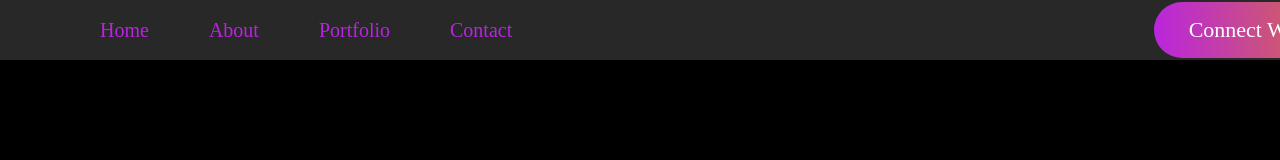
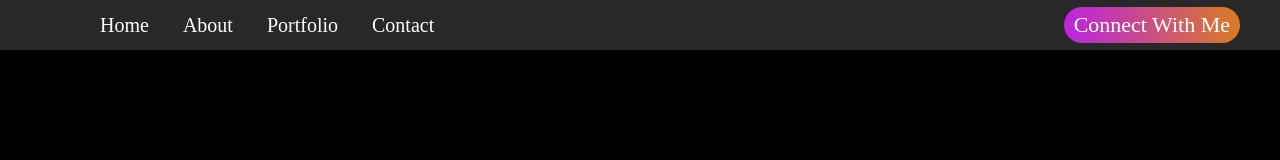
Before and after one commit to 07vinaya02/portfolio, a React (Vite) app: page / in a window 1280 px wide. Shown: the top 160 px of the page. Built offline with nearby package versions, Linux system fonts and the light colour scheme.

Commit message:
change nav bar

```diff
--- a/package.json
+++ b/package.json
@@ -12,9 +12,10 @@
   "dependencies": {
     "@emotion/react": "^11.14.0",
     "@emotion/styled": "^11.14.0",
-    "@mui/icons-material": "^6.4.5",
-    "@mui/material": "^6.4.5",
+    "@mui/icons-material": "^6.4.7",
+    "@mui/material": "^6.4.7",
     "react": "^19.0.0",
+    "react-anchor-link-smooth-scroll": "^1.0.12",
     "react-dom": "^19.0.0"
   },
   "devDependencies": {
--- a/src/App.jsx
+++ b/src/App.jsx
@@ -2,7 +2,7 @@
 
 import About from "./Components/Abouts/About";
 import Contact from "./Components/Contact/Contact";
-import Footer from "./Components/Footer/Footer";
+// import Footer from "./Components/Footer/Footer";
 import Hero from "./Components/Hero/Home";
 import MyWork from "./Components/MyWork/MyWork";
 import Navbar from "./Components/Navbar";
@@ -16,7 +16,7 @@ function App() {
       <About />
       <MyWork />
       <Contact />
-      <Footer />
+      {/* <Footer /> */}
     </div>
   );
 }
--- a/src/Components/Contact/Contact.jsx
+++ b/src/Components/Contact/Contact.jsx
@@ -2,6 +2,29 @@ import "./Contact.css";
 import EmailIcon from "@mui/icons-material/Email";
 import LocalPhoneIcon from "@mui/icons-material/LocalPhone";
 const Contact = () => {
+  const onSubmit = async (event) => {
+    event.preventDefault();
+    const formData = new FormData(event.target);
+
+    formData.append("access_key", "f7d4f965-4488-43da-8afd-162e35bd2775");
+
+    const object = Object.fromEntries(formData);
+    const json = JSON.stringify(object);
+
+    const res = await fetch("https://api.web3forms.com/submit", {
+      method: "POST",
+      headers: {
+        "Content-Type": "application/json",
+        Accept: "application/json",
+      },
+      body: json,
+    }).then((res) => res.json());
+
+    if (res.success) {
+      alert("Message sent successfully");
+    }
+  };
+
   return (
     <div id="contact" className="contact">
       <div className="contact-title">
@@ -29,10 +52,19 @@ const Contact = () => {
 
         <div className="contact-right">
           <h2>Send a Message</h2>
-          <form className="contact-form">
-            <input type="text" placeholder="Your Name" required />
-            <input type="email" placeholder="Your Email" required />
-            <textarea placeholder="Your Message" required></textarea>
+          <form onSubmit={onSubmit} className="contact-form">
+            <input type="text" name="name" placeholder="Your Name" required />
+            <input
+              type="email"
+              name="email"
+              placeholder="Your Email"
+              required
+            />
+            <textarea
+              name="message"
+              placeholder="Your Message"
+              required
+            ></textarea>
             <button type="submit">Send Message</button>
           </form>
         </div>
--- a/src/Components/Hero/Home.jsx
+++ b/src/Components/Hero/Home.jsx
@@ -2,7 +2,7 @@
 import "./Hero.css";
 const Home = () => {
   return (
-    <div href="home" className="hero">
+    <div id="home" className="hero">
       <img src="https://th.bing.com/th/id/OIP.9z2otRrrhtqNmr2ny-FivwHaLG?w=186&h=279&c=7&r=0&o=5&dpr=1.5&pid=1.7" />
       <h1>
         <span>I am Vinaya K ,</span>frontend developer in India.
--- a/src/Components/Navbar.css
+++ b/src/Components/Navbar.css
@@ -2,7 +2,7 @@
   display: flex;
   align-items: center;
   justify-content: space-between;
-  padding: 15px 100px;
+  padding: 10px 100px;
   position: fixed;
   top: 0;
   left: 0;
@@ -17,13 +17,15 @@
   display: flex;
   align-items: center;
   list-style: none;
-  gap: 60px;
+  gap: 34px;
   font-size: 20px;
   cursor: pointer;
 }
 
 .nav-connect {
-  padding: 15px 35px;
+  margin-left: 10px;
+  margin-right: 140px;
+  padding: 5px 10px;
   border-radius: 50px;
   background: linear-gradient(267deg, #da7c25 0.36%, #b923e1 102.06%);
   font-size: 22px;
@@ -39,11 +41,65 @@
 .nav-menu p {
   font-size: 20px;
   cursor: pointer;
-  color: #b923e1;
+  color: white;
   text-decoration: none;
 }
 
-/* Ensure navbar stays on top of content */
 body {
-  padding-top: 80px; /* Adjust based on navbar height */
+  padding-top: 80px;
 }
+.anchor-link {
+  text-decoration: none;
+  color: white;
+}
+.nav-close {
+  display: none;
+}
+.nav-open {
+  display: none;
+}
+@media (max-width: 768px) {
+  .navbar {
+    margin: 20px 50px;
+  }
+  .nav-connect {
+    display: none;
+  }
+  .nav-open {
+    display: block;
+    /* position: fixed; */
+    right: 30px;
+    font-size: 30px;
+    color: white;
+    cursor: pointer;
+  }
+  .nav-close {
+    display: block;
+    position: absolute;
+    top: 30px;
+    right: 20px;
+    font-size: 30px;
+    color: white;
+    cursor: pointer;
+  }
+  .nav-menu {
+    position: fixed;
+    flex-direction: column;
+    align-items: start;
+    top: 0%;
+    gap: 30px;
+    background-color: black;
+    width: 350px;
+    height: 100%;
+    z-index: 2;
+    transition: right 0.5s;
+    right: -350px;
+    padding-top: 50px;
+  }
+  .nav-menu li {
+    font-size: 30px;
+    padding-left: 100px;
+    flex-direction: row;
+    gap: 20px;
+  }
+}
--- a/src/Components/Navbar.jsx
+++ b/src/Components/Navbar.jsx
@@ -1,36 +1,70 @@
 import { useState } from "react";
 import "./Navbar.css";
-import { Link } from "@mui/material";
+import AnchorLink from "react-anchor-link-smooth-scroll";
+import MenuOpenIcon from "@mui/icons-material/MenuOpen";
+import CloseIcon from "@mui/icons-material/Close";
 
 const Navbar = () => {
-  const [menu, setMenu] = useState("home");
+  const [isMenuOpen, setIsMenuOpen] = useState(false); // State to track menu visibility
 
   return (
     <div className="navbar">
-      {/* <img src=" " alt="Logo" className="logo" /> */}
-      <ul className="nav-menu">
+      {/* Hamburger Icon (Shows only on Mobile) */}
+      <div className="nav-open" onClick={() => setIsMenuOpen(true)}>
+        <MenuOpenIcon className="open" />
+      </div>
+
+      {/* Navigation Menu */}
+      <ul className={`nav-menu ${isMenuOpen ? "open" : ""}`}>
+        {/* Close Icon Inside Menu */}
+        <div className="nav-close" onClick={() => setIsMenuOpen(false)}>
+          <CloseIcon className="close" />
+        </div>
+
         <li>
-          <Link underline="none" href="#home">
-            <p onClick={() => setMenu("home")}>Home</p>
-          </Link>
+          <AnchorLink
+            className="anchor-link"
+            href="#home"
+            onClick={() => setIsMenuOpen(false)}
+          >
+            Home
+          </AnchorLink>
         </li>
         <li>
-          <Link underline="none" href="#about">
-            <p onClick={() => setMenu("about")}>About</p>
-          </Link>
+          <AnchorLink
+            className="anchor-link"
+            href="#about"
+            onClick={() => setIsMenuOpen(false)}
+          >
+            About
+          </AnchorLink>
         </li>
         <li>
-          <Link underline="none" href="#portfolio">
-            <p onClick={() => setMenu("portfolio")}>Portfolio</p>
-          </Link>
+          <AnchorLink
+            className="anchor-link"
+            href="#portfolio"
+            onClick={() => setIsMenuOpen(false)}
+          >
+            Portfolio
+          </AnchorLink>
         </li>
         <li>
-          <Link href="#contact" underline="none">
-            <p onClick={() => setMenu("contact")}>Contact</p>
-          </Link>
+          <AnchorLink
+            className="anchor-link"
+            href="#contact"
+            onClick={() => setIsMenuOpen(false)}
+          >
+            Contact
+          </AnchorLink>
         </li>
       </ul>
-      <div className="nav-connect">Connect With Me</div>
+
+      {/* Connect With Me Section (Hidden on Mobile) */}
+      <div className="nav-connect">
+        <AnchorLink className="anchor-link" href="#contact">
+          Connect With Me
+        </AnchorLink>
+      </div>
     </div>
   );
 };
```
Also changed, not shown: 1 other file (tests, documents, lock files or other folders).
